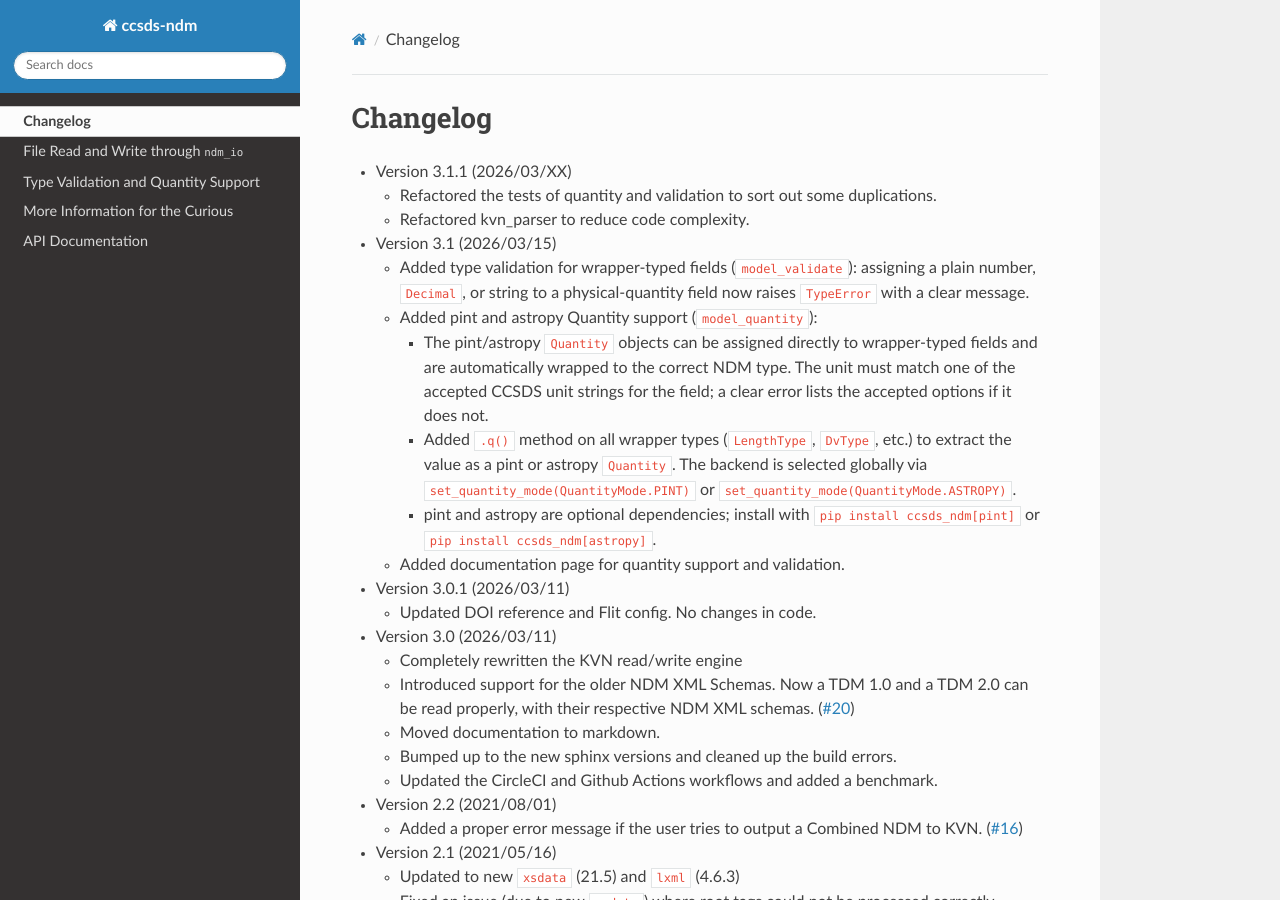
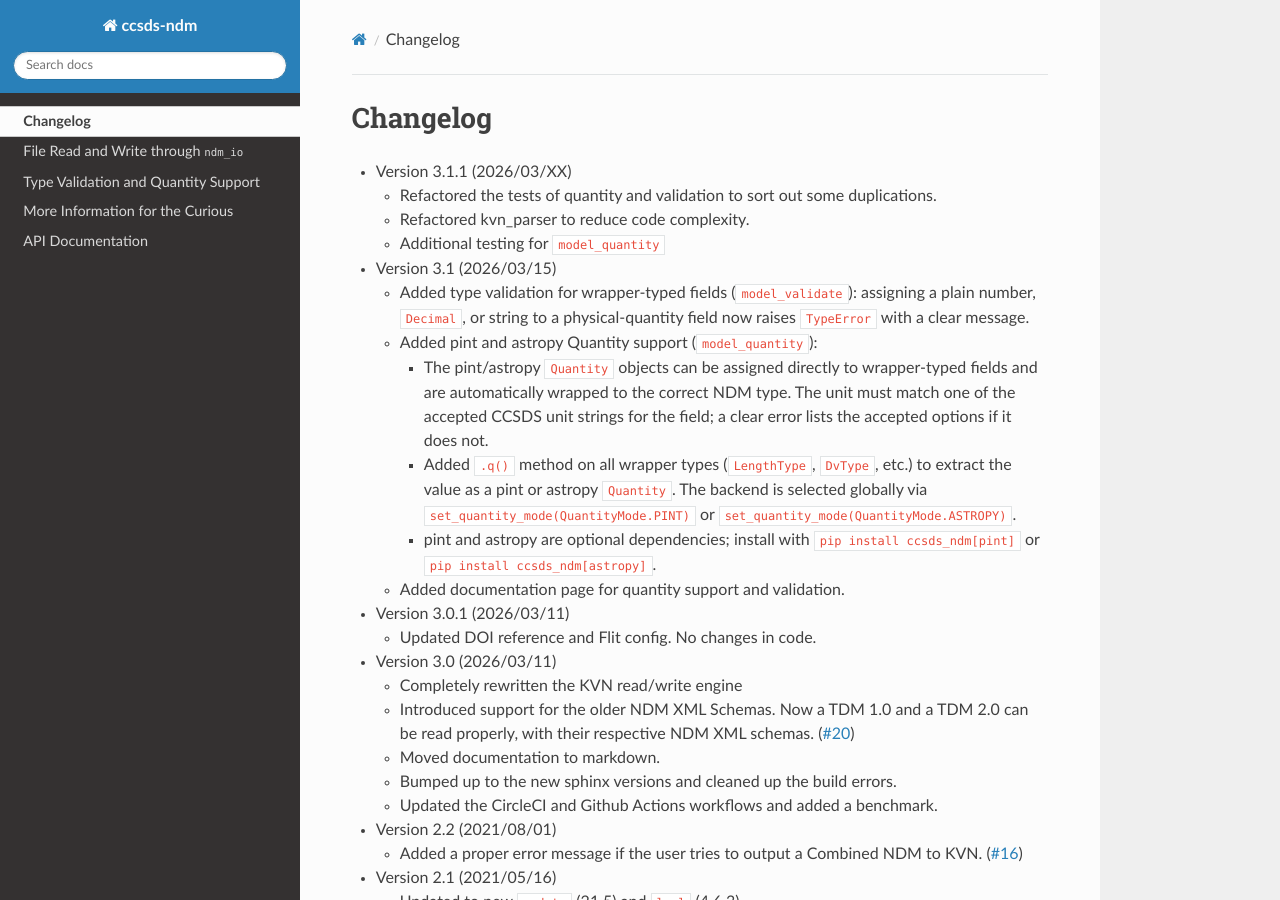
Before and after one commit to egemenimre/ccsds-ndm, a Sphinx documentation site: the page built from docs/changelog.md, in a window 1280 px wide and 900 px high. Built offline with Sphinx 7.4.7 and the Read the Docs theme 3.1.0, drawn with Linux system fonts in a browser that asks for light colours.

Commit message:
Added testing for `model_quantity`

```diff
--- a/docs/changelog.md
+++ b/docs/changelog.md
@@ -3,6 +3,7 @@
 - Version 3.1.1 (2026/03/XX)
   - Refactored the tests of quantity and validation to sort out some duplications.
   - Refactored kvn_parser to reduce code complexity.
+  - Additional testing for `model_quantity`
 
 - Version 3.1 (2026/03/15)
   - Added type validation for wrapper-typed fields (`model_validate`): assigning a plain
```
